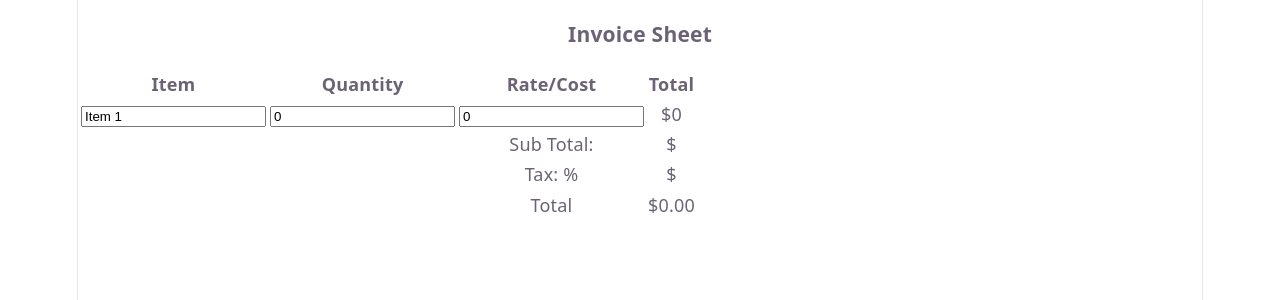
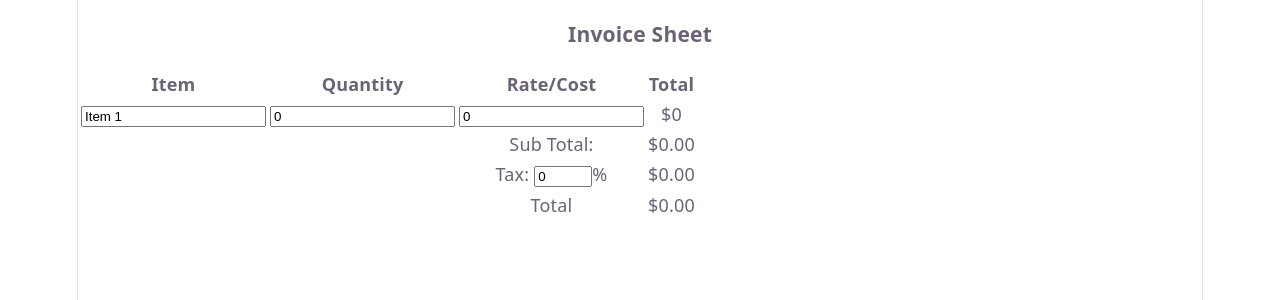
Before and after one commit to DYLMAZZ/FA26-SDEV2250-ReactIntro, a React (Vite) app: page / in a window 1280 px wide. Shown: the top 300 px of the page. Built offline with nearby package versions, Linux system fonts and the light colour scheme.

Commit message:
implemented subtotal, tax, and updated total to match

```diff
--- a/src/App.jsx
+++ b/src/App.jsx
@@ -5,6 +5,8 @@ const App = () => {
   const [items, setItems] = React.useState([
     { name: "Item 1", quantity: 0, cost: 0, total: 0 },
   ]);
+
+  const [taxRate, setTaxRate] = React.useState(0);
 
   const handleItemChange = (index, field, value) => {
     const updatedItems = [...items];
@@ -19,12 +21,25 @@ const App = () => {
     setItems(updatedItems);
   };
 
+  // Calculate subtotal
+  const calculateSubtotal = () => {
+    return items.reduce((subtotal, item) => {
+      return subtotal + item.total;
+    }, 0);
+  };
+
+  // Calculate tax
+  const calculateTax = () => {
+    const subtotal = calculateSubtotal();
+    return subtotal * (taxRate / 100);
+  };
+
+  // Calculate final total
   const calculateInvoiceTotal = () => {
-    let total = 0.00;
-    for (let i=0; i<items.length; i++) {
-      total += items[i].total;
-    }
-    return total;
+    const subtotal = calculateSubtotal();
+    const tax = calculateTax();
+
+    return subtotal + tax;
   };
 
 
@@ -48,18 +63,28 @@ const App = () => {
               onChange={(field, value) => handleItemChange(index, field, value)}
             />
           ))}
-
         </tbody>
         <tfoot>
           <tr>
             <td colSpan="2"></td>
             <td>Sub Total:</td>
-            <td>$</td>
+            <td>${calculateSubtotal().toFixed(2)}</td>
           </tr>
           <tr>
             <td colSpan="2"></td>
-            <td>Tax: %</td>
-            <td>$</td>
+            <td>
+              Tax:
+              <input
+                type="number"
+                value={taxRate}
+                onChange={(e) =>
+                  setTaxRate(Number(e.target.value) || 0)
+                }
+                style={{ width: "50px", marginLeft: "5px" }}
+              />
+              %
+            </td>
+            <td>${calculateTax().toFixed(2)}</td>
           </tr>
           <tr>
             <td colSpan="2"></td>
```
